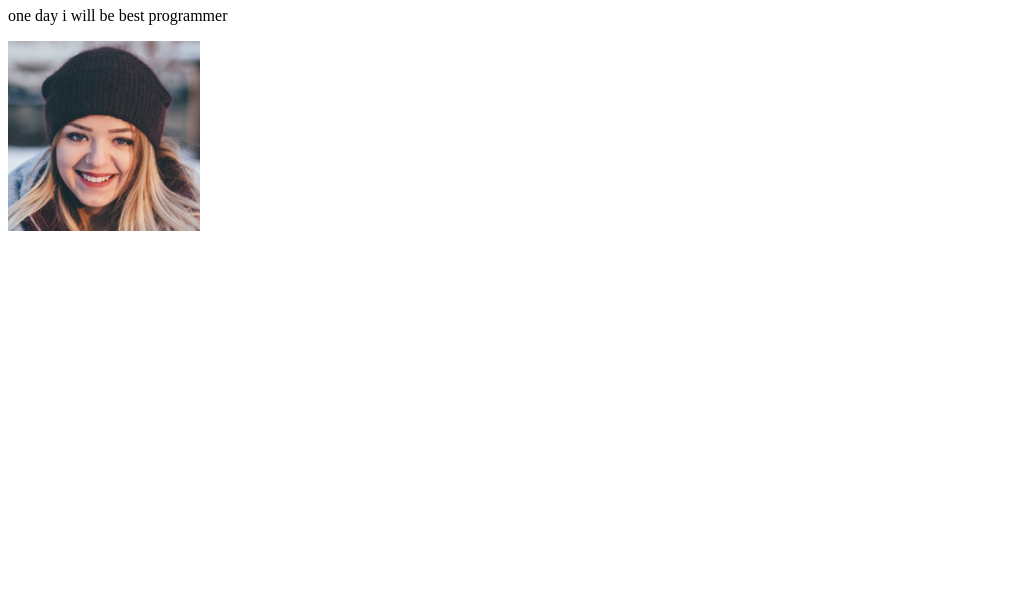
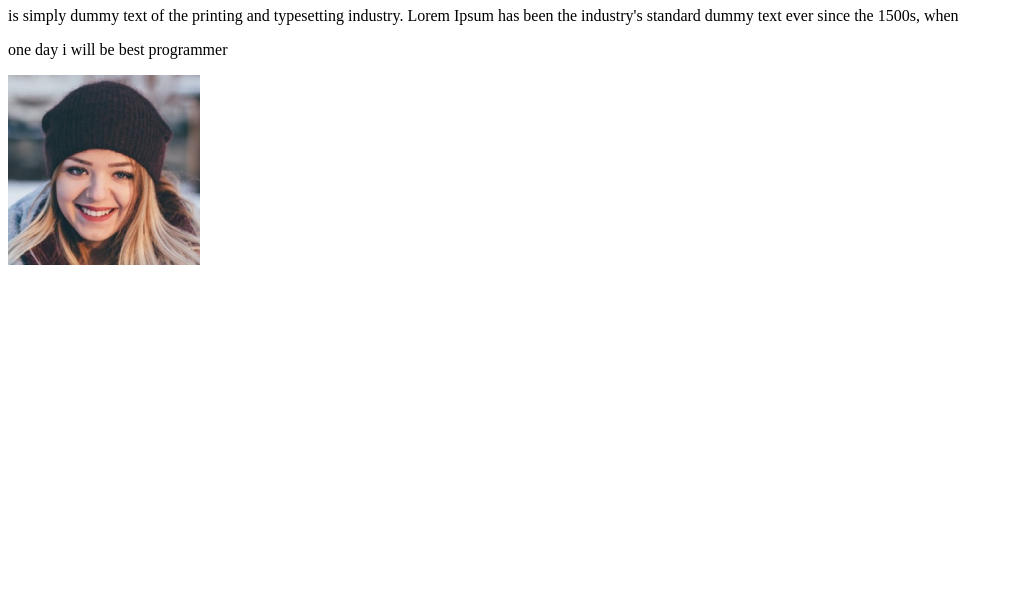
Before and after one commit to Rakib011110/my-second-repo, a plain HTML site: page index.html in a window 1280 px wide. Shown: the part 190-800 px from the top of the page, without its empty margins (0-1014 px from the left). Drawn offline with Linux system fonts and the light colour scheme.

Commit message:
added p tag

```diff
--- a/index.html
+++ b/index.html
@@ -10,6 +10,7 @@
     <h1>this is my cod practice</h1>
     <h1>this is my cod practice</h1>
     <h1>this is my cod practice</h1>
+    <p>is simply dummy text of the printing and typesetting industry. Lorem Ipsum has been the industry's standard dummy text ever since the 1500s, when </p>
     <p> one day i will be best programmer</p>
     <img src="pic-2.png" alt="">
 
```
